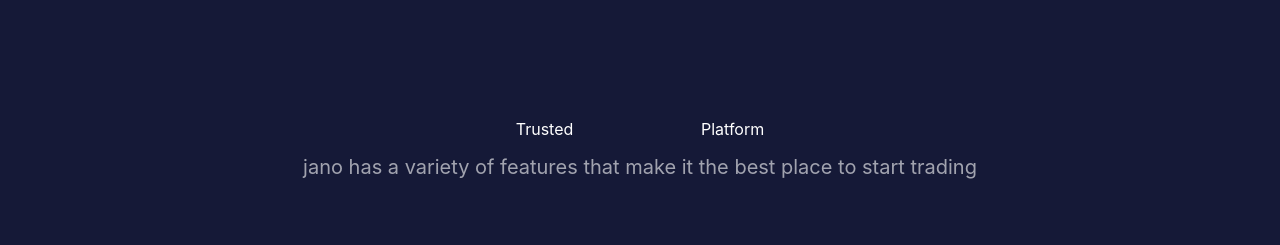
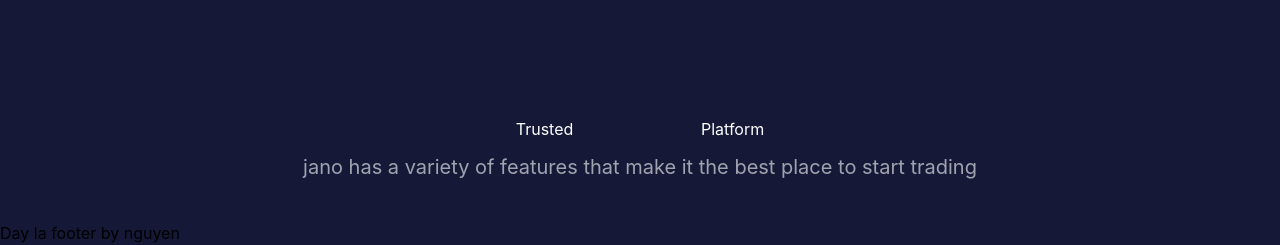
Before and after one commit to NguyenNgocHuongGiang/bc87-tailwindcss, a plain HTML site: page index.html in a window 1280 px wide. Shown: the part 567-812 px from the top of the page. Drawn offline with nearby package versions, Linux system fonts and the light colour scheme.

Commit message:
implement footer by nguyen

```diff
--- a/index.html
+++ b/index.html
@@ -187,6 +187,8 @@
       </div>
     </section>
 
+    <footer>Day la footer by nguyen</footer>
+
     <!-- TAILWINDCSS -->
 
     <!-- FLOWBITE JS  -->
```
